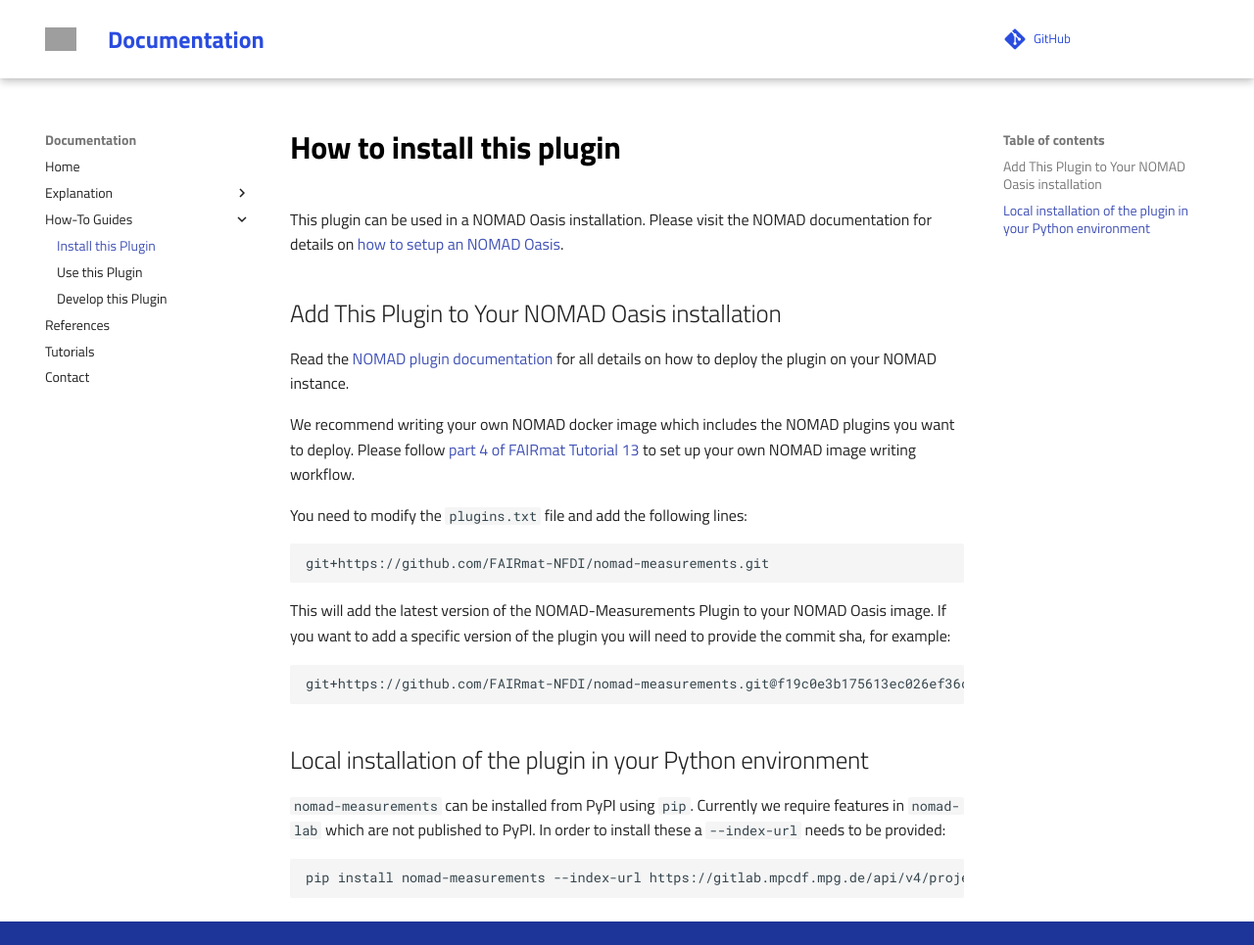
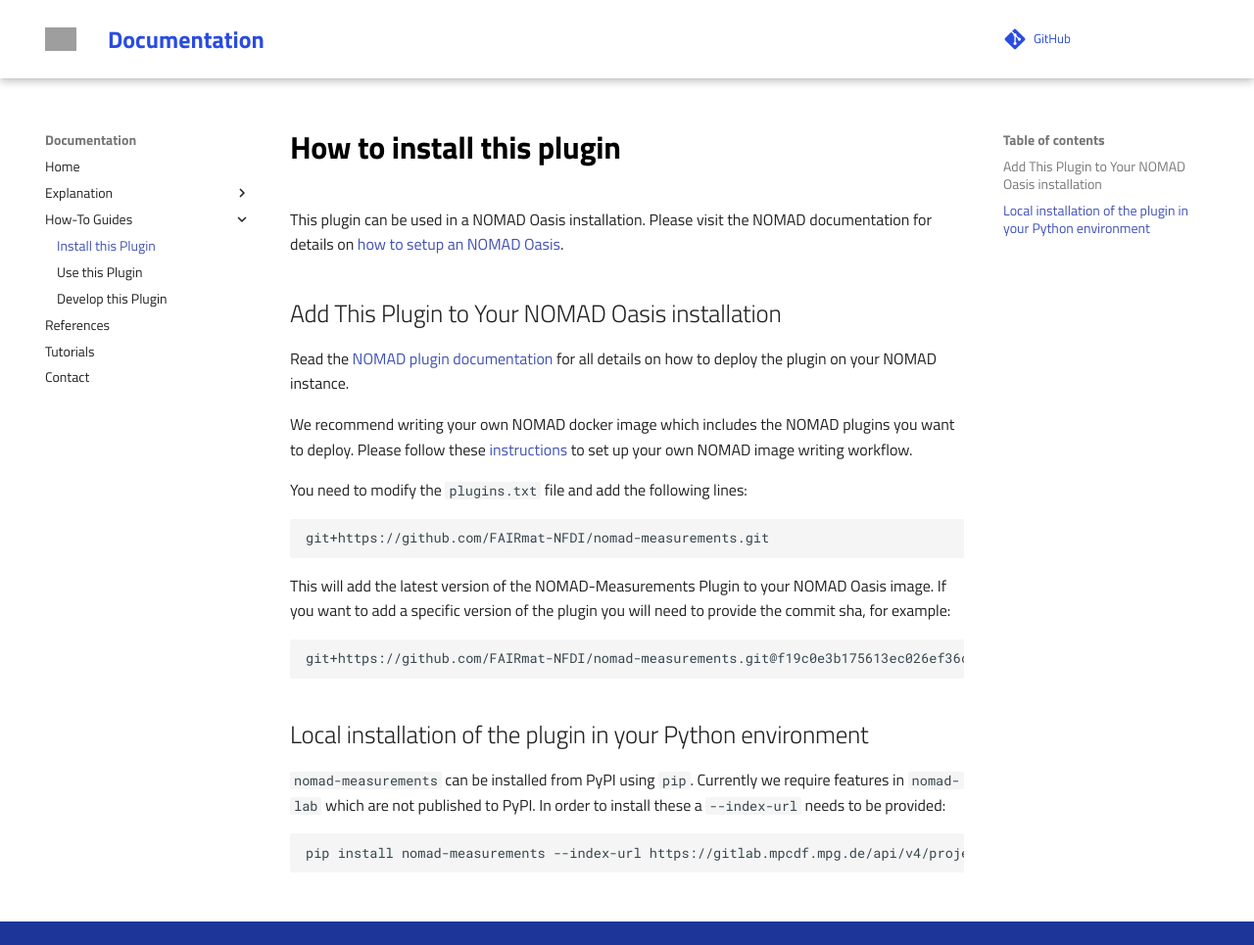
Before and after one commit to FAIRmat-NFDI/nomad-measurements, an MkDocs documentation site: the page built from docs/how_to/install.md, in a window 1280 px wide and 965 px high. Shown: the whole window at 98% size. Built offline with MkDocs 1.6.1 and Material for MkDocs 9.7.7, drawn with Linux system fonts in a browser that asks for light colours; comment, search, counter and statistics services are not loaded; grey boxes are pictures that could not be loaded.

Commit message:
improve docs

```diff
--- a/docs/how_to/install.md
+++ b/docs/how_to/install.md
@@ -6,9 +6,9 @@
 
 ## Add This Plugin to Your NOMAD Oasis installation
 
-Read the [NOMAD plugin documentation](https://nomad-lab.eu/prod/v1/staging/docs/plugins/plugins.html#add-a-plugin-to-your-nomad) for all details on how to deploy the plugin on your NOMAD instance.
+Read the [NOMAD plugin documentation](https://nomad-lab.eu/prod/v1/staging/docs/howto/oasis/plugins_install.html) for all details on how to deploy the plugin on your NOMAD instance.
 
-We recommend writing your own NOMAD docker image which includes the NOMAD plugins you want to deploy. Please follow [part 4 of FAIRmat Tutorial 13]() to set up your own NOMAD image writing workflow.
+We recommend writing your own NOMAD docker image which includes the NOMAD plugins you want to deploy. Please follow these [instructions](https://nomad-lab.eu/prod/v1/staging/docs/howto/oasis/plugins_install.html) to set up your own NOMAD image writing workflow.
 
 You need to modify the `plugins.txt` file and add the following lines:
 
--- a/mkdocs.yml
+++ b/mkdocs.yml
@@ -8,7 +8,7 @@
 nav:
   - Home: index.md
   - Explanation:
-    - Levles of Schema: explanation/levelsofschema.md
+    - Levels of Schema: explanation/levelsofschema.md
     - Schemas and Readers: explanation/schemas_and_readers.md
   - How-To Guides:
     - Install this Plugin: how_to/install.md
```
Also changed, not shown: docs/contact.md (+1 -1 lines).
